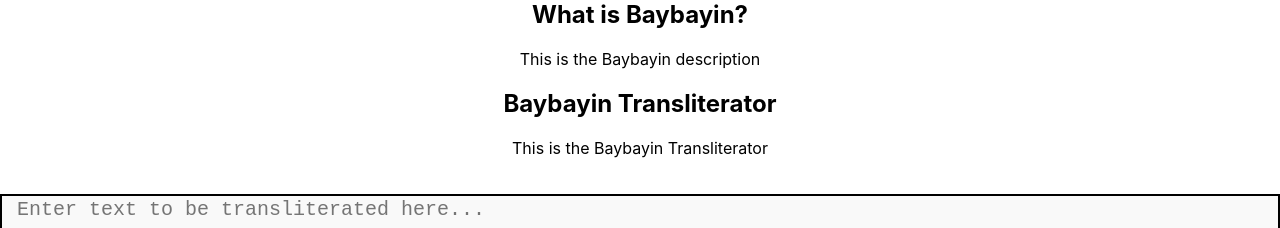
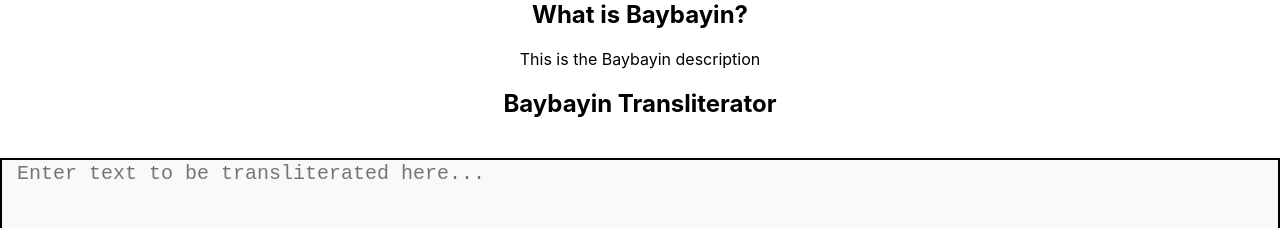
Before and after one commit to cmckinney-59/transliteration-react, a React (Create React App) app: page / in a window 1280 px wide. Shown: the part 820-1048 px from the top of the page. Built offline with nearby package versions, Linux system fonts and the light colour scheme.

Commit message:
updated component

```diff
--- a/src/components/Transliterator.js
+++ b/src/components/Transliterator.js
@@ -8,7 +8,6 @@ export default function Transliterator() {
   return (
     <div>
       <h2>{alphabet} Transliterator</h2>
-      <p>This is the {alphabet} Transliterator</p>
       <textarea
         class="transliteration-input"
         id="userInput"
```
